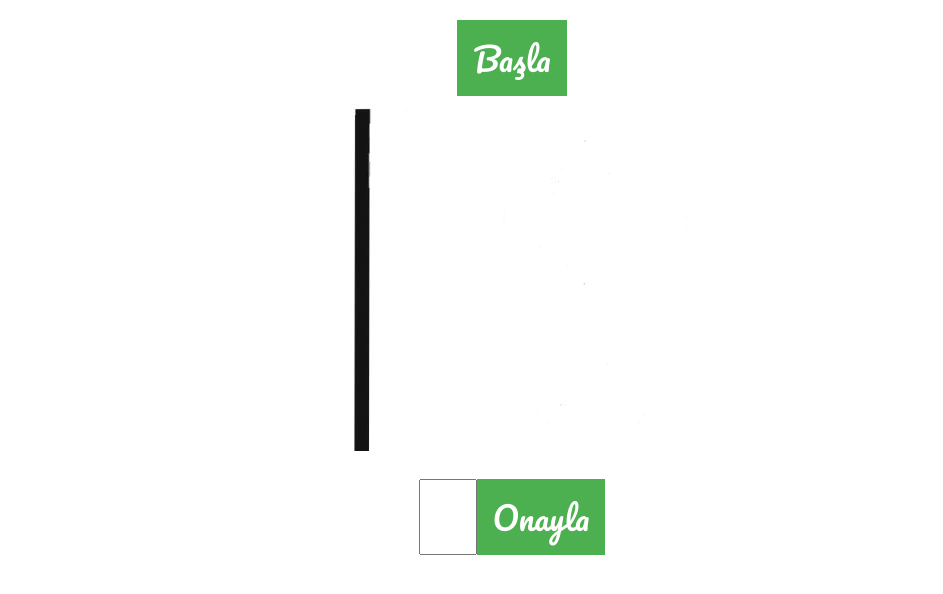
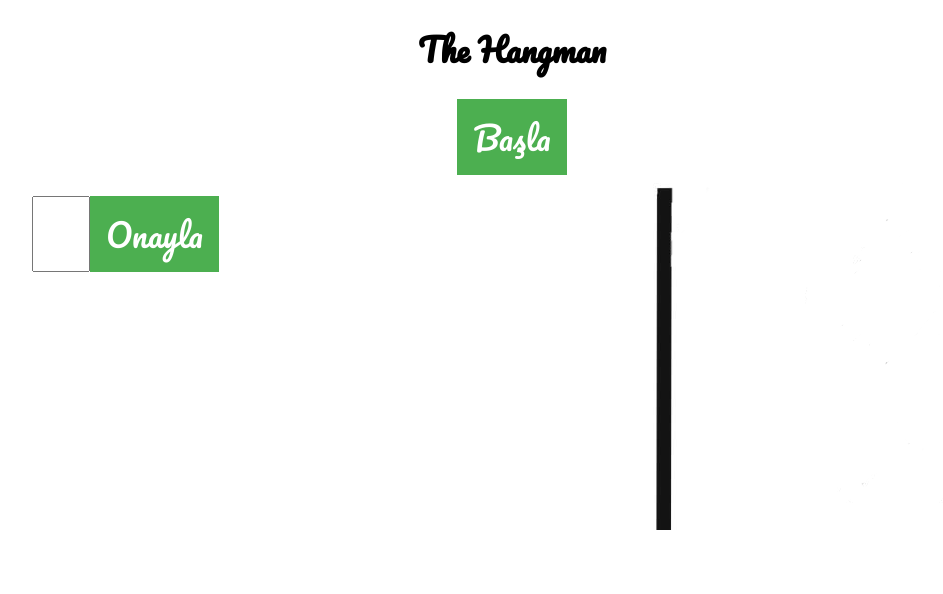
Before and after one commit to gaspetcan/hangMan, a React (Create React App) app: page / in a window 1280 px wide. Shown: the top 594 px of the page, without its empty margins (128-1071 px from the left). Built offline with nearby package versions, Linux system fonts and the light colour scheme.

Commit message:
Update fix

```diff
--- a/src/App.css
+++ b/src/App.css
@@ -42,3 +42,13 @@ input {
 .App-link {
   color: #09d3ac;
 }
+
+.left{
+  float: left;
+  padding-left:10%;
+}
+
+.right{
+  float:right;
+  padding-right:10%
+}
--- a/src/hangman.js
+++ b/src/hangman.js
@@ -112,13 +112,19 @@ class hangman extends React.Component {
         return (
             <div className="App">
                 <div>
+                    <h1>The Hangman</h1>
+                </div>
+
+                <div>
                     <button onClick={this.gameOn}>Başla </button>
                </div>
+
                 <div>
+                    <div className="right">
                     <img src={`./${this.state.kalanHak}.png`}></img>
                     </div>
                     {(this.state.kalanHak > 0 && !this.state.gWin) ?
-                        <div>
+                            <div className="left">
                                 <h1>{this.state.bos}</h1>
                                 <label>
                                     <input type="text" value={this.state.value} onChange={this.handleChange} maxLength="1"/>
@@ -126,10 +132,11 @@ class hangman extends React.Component {
                                 <button type="button" onClick={this.handleSubmit}>Onayla</button>
                             </div>
                             :
-                        <div>
+                            <div className="left">
                                 <h1>{this.state.gText}</h1>
                             </div>
                         }
+                    </div>
             </div>
         );
     }
```
Lines whose indentation alone changed are shown as unchanged.
